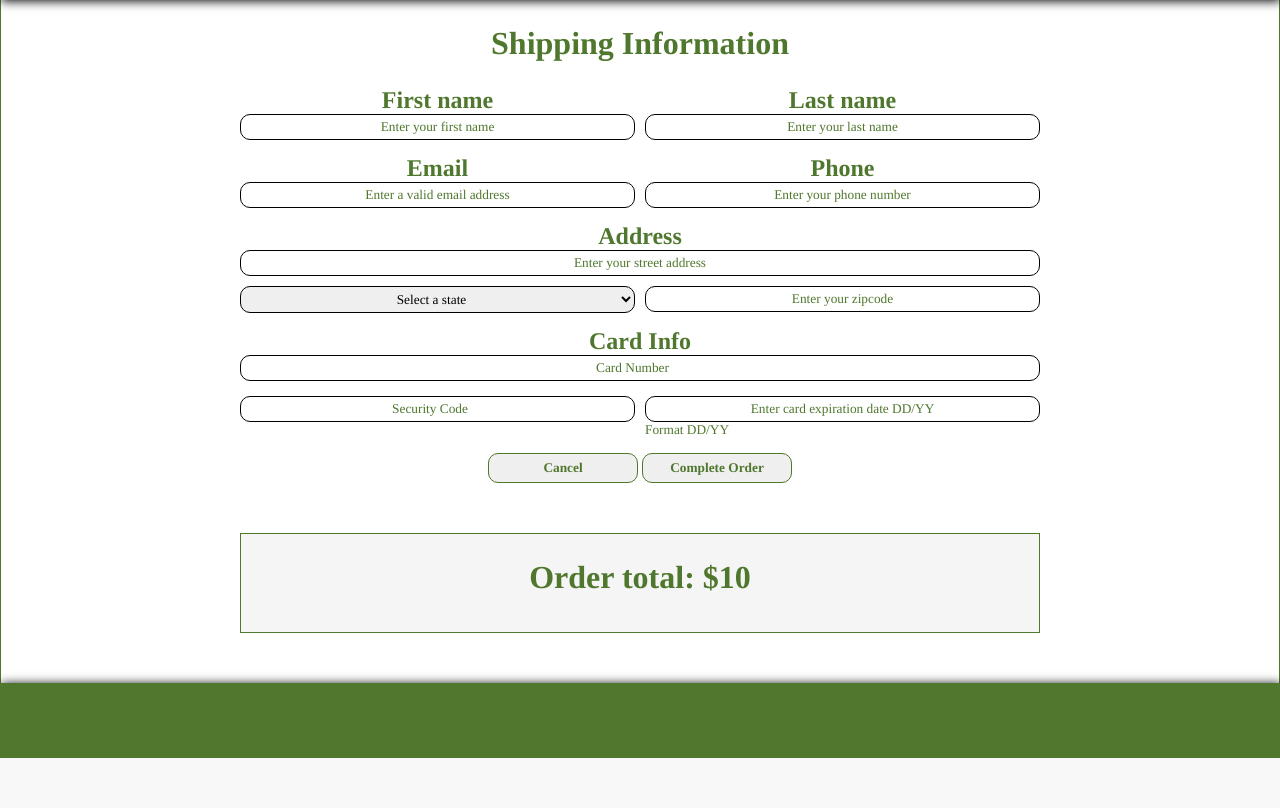
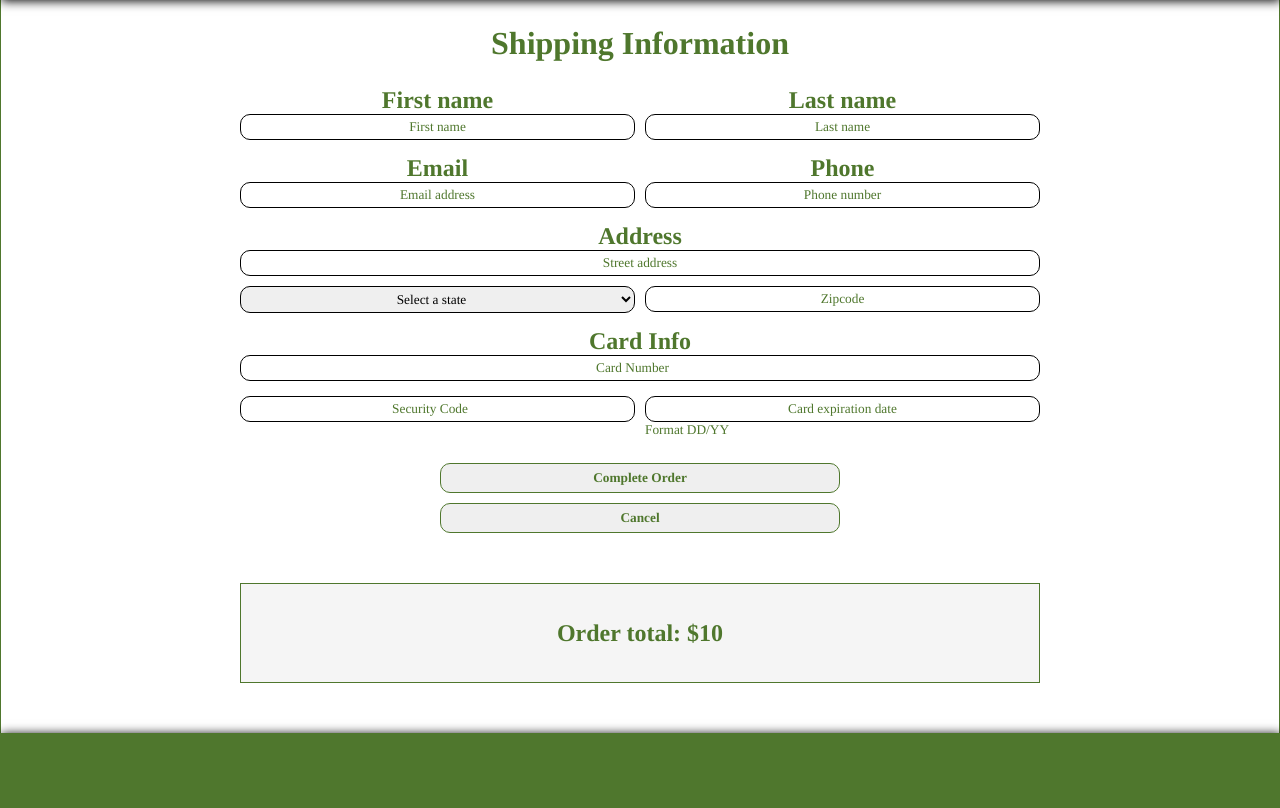
Before and after one commit to Christopher868/LushLawns, a Django app: template cart/templates/checkout.html in a window 1280 px wide. Shown: the part 75-883 px from the top of the page. Before the commit the page ends 833 px from the top, so only its background shows below. Run offline with Django 5.2, Linux system fonts and the light colour scheme; tables that the repository leaves empty hold one stand-in row (values such as "Sample post"); the template is opened without the code that fills it: values that come from a table or form of the project are taken from there, most other values are stand-ins (such as "Sample title", 1, 10 or a date in 2020); some web fonts are replaced.

Commit message:
Changed button layout on checkout page.

```diff
--- a/cart/templates/checkout.html
+++ b/cart/templates/checkout.html
@@ -13,7 +13,7 @@
     <header>
     </header>
     <main>
-        <h2>Shipping Information</h2>
+        <h2 class="page-header">Shipping Information</h2>
         <!-- Form for customers to enter shipping info for their order-->
         <form class="info-form" action="{% url 'create_order'%}">
             {% csrf_token %}
@@ -38,8 +38,8 @@
             </div>
 
             <div class="button-box">
+                <button type="submit">Complete Order</button>
                 <button type="button" class="back" onclick="history.back()">Cancel</button></a>
-                <button type="submit">Complete Order</button>
             </div>
         </form>
         <div class="order_total">
--- a/static/css/checkout.css
+++ b/static/css/checkout.css
@@ -32,7 +32,7 @@ main {
     margin: 0 auto;
 }
 
-main h2 {
+.page-header {
     font-size: 2rem;
     margin-top: 25px;
 }
@@ -105,13 +105,22 @@ main h2 {
     align-self: start;
 }
 
+
+.button-box {
+    display: flex;
+    flex-direction: column;
+}
+
 .button-box button {
     min-width: 150px;
+    width: 100%;
+    max-width: 400px;
     padding: 6px 15px;
     border-radius: 10px;
     border: 1px solid #4f772d;
     color: #4f772d;
     font-weight: bold;
+    margin: 10px auto 0 auto;
 
     &:hover {
         box-shadow: 0px 0px 3px black;
@@ -140,6 +149,7 @@ main h2 {
     grid-template-rows: auto auto;
     column-gap: 10px;
     row-gap: 10px;
+    flex-wrap: wrap;
 }
 
 .street {
@@ -153,6 +163,9 @@ main h2 {
     max-width: 800px;
     margin-bottom: 50px;
     border: 1px solid #4f772d;
+    display: flex;
+    justify-content: center;
+    align-items: center;
 }
 
 .name-box {
--- a/webstore/forms.py
+++ b/webstore/forms.py
@@ -18,16 +18,16 @@ class CreateUserForm(UserCreationForm):
 
 
 class Shipping(forms.Form):
-    first_name = forms.CharField(widget=forms.TextInput(attrs={'placeholder': 'Enter your first name'}), help_text="Required. Must be 30 characters or less", max_length=30)
-    last_name = forms.CharField(widget=forms.TextInput(attrs={'placeholder': 'Enter your last name'}), help_text="Required. Must be 30 characters or less", max_length=30)
-    email = forms.EmailField(widget=forms.EmailInput(attrs={'placeholder': 'Enter a valid email address'}), help_text="Required.")
-    phone_number = forms.CharField(widget=forms.TextInput(attrs={'placeholder': 'Enter your phone number'}), help_text="Required.", max_length=15)
-    street = forms.CharField(widget=forms.TextInput(attrs={'placeholder': 'Enter your street address'}), help_text="Required.", max_length=50)
+    first_name = forms.CharField(widget=forms.TextInput(attrs={'placeholder': 'First name'}), help_text="Required. Must be 30 characters or less", max_length=30)
+    last_name = forms.CharField(widget=forms.TextInput(attrs={'placeholder': 'Last name'}), help_text="Required. Must be 30 characters or less", max_length=30)
+    email = forms.EmailField(widget=forms.EmailInput(attrs={'placeholder': 'Email address'}), help_text="Required.")
+    phone_number = forms.CharField(widget=forms.TextInput(attrs={'placeholder': 'Phone number'}), help_text="Required.", max_length=15)
+    street = forms.CharField(widget=forms.TextInput(attrs={'placeholder': 'Street address'}), help_text="Required.", max_length=50)
     state = forms.ChoiceField(choices=[('', 'Select a state')] + list(Info.STATE_CHOICES), widget=forms.Select(attrs={'class': 'form-control'}))
-    zipcode = forms.CharField(widget=forms.TextInput(attrs={'placeholder': 'Enter your zipcode'}), help_text="Required.", max_length=9)
+    zipcode = forms.CharField(widget=forms.TextInput(attrs={'placeholder': 'Zipcode'}), help_text="Required.", max_length=9)
     card = forms.DecimalField(widget=forms.NumberInput(attrs={'placeholder': 'Card Number'}), help_text="Required.", max_digits=16)
     security_code = forms.DecimalField(widget=forms.NumberInput(attrs={'placeholder': 'Security Code'}), help_text="Required.", max_digits=3)
-    expiration = forms.CharField(widget=forms.TextInput(attrs={'placeholder': 'Enter card expiration date DD/YY'}), help_text="Format DD/YY", max_length=5)
+    expiration = forms.CharField(widget=forms.TextInput(attrs={'placeholder': 'Card expiration date'}), help_text="Format DD/YY", max_length=5)
 
     class meta:
         model= Info
```
